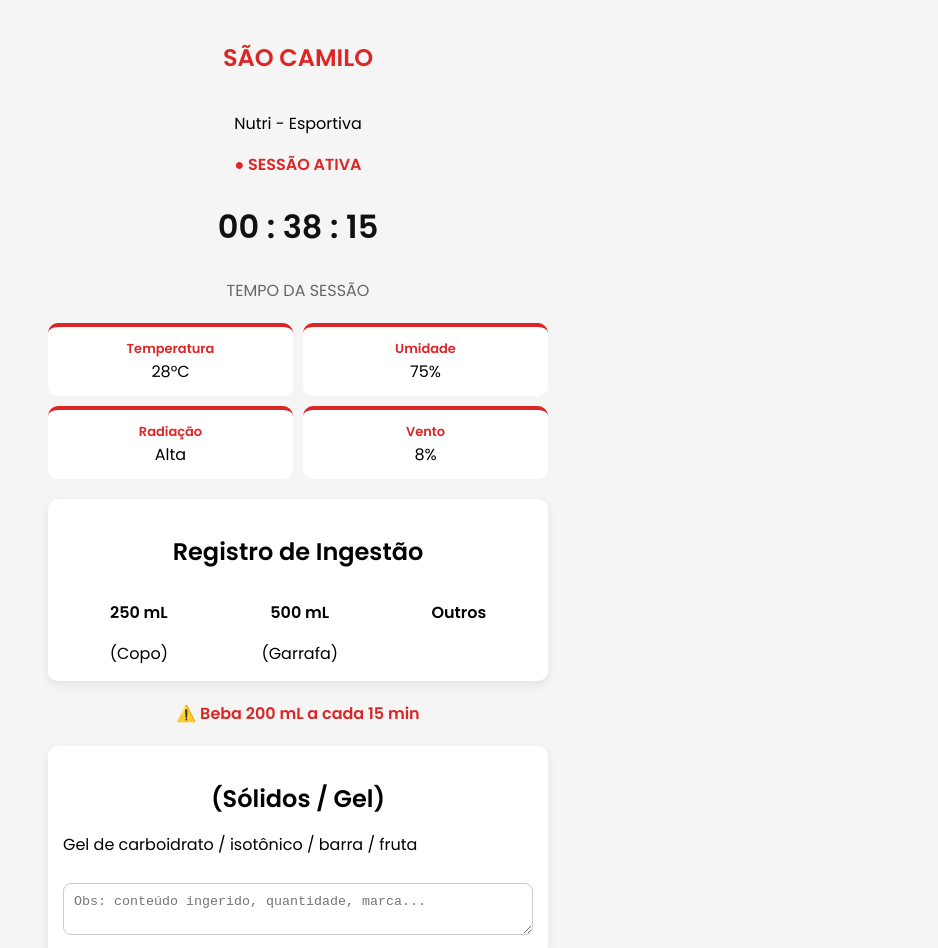
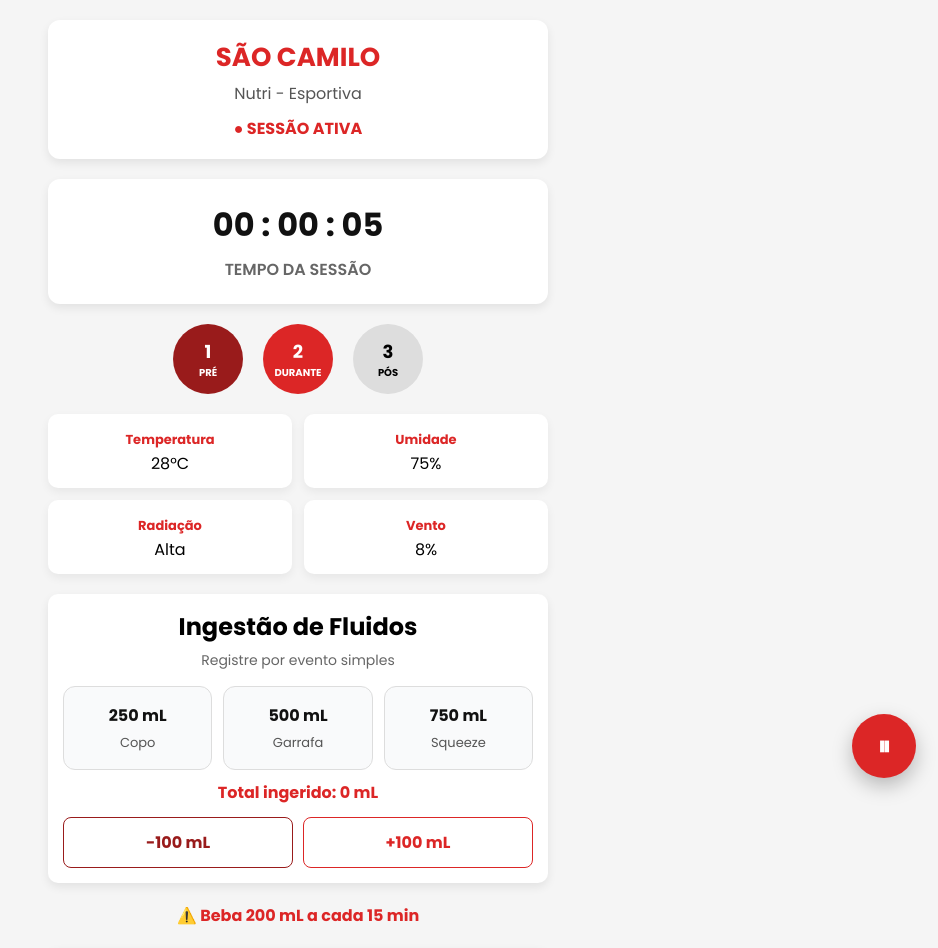
Before and after one commit to PI-Sao-Camilo-2026/PI-Sao-Camilo, a React (Vite) app in the folder frontend/: page /sessao in a window 1280 px wide. Shown: the top 948 px of the page, without its empty margins (342-1280 px from the left). Built offline with nearby package versions, Linux system fonts and the light colour scheme.

Commit message:
Pagina de pre-sessao e sessao continuacao

```diff
--- a/frontend/src/css/Sessao.css
+++ b/frontend/src/css/Sessao.css
@@ -1,4 +1,12 @@
-@import url('https://fonts.googleapis.com/css2?family=Poppins:wght@300;400;600&display=swap');
+@import url('https://fonts.googleapis.com/css2?family=Poppins:wght@300;400;600;700&display=swap');
+
+* {
+  box-sizing: border-box;
+}
+
+body {
+  margin: 0;
+}
 
 .sessao-container {
   font-family: 'Poppins', sans-serif;
@@ -9,41 +17,107 @@
 
 /* HEADER */
 .top {
+  display: flex;
+  flex-direction: column;
+  align-items: center;
   text-align: center;
-  margin-bottom: 20px;
+  background: white;
+  border-radius: 12px;
+  padding: 18px;
+  margin: 0 auto 20px;
+  max-width: 500px;
+  box-shadow: 0 4px 10px rgba(0,0,0,0.08);
 }
 
 .top h2 {
+  margin: 0;
   color: #dc2626;
+  font-size: 26px;
 }
 
-.active {
+.top p {
+  margin: 4px 0 10px;
+  color: #555;
+}
+
+.session {
   color: #dc2626;
   font-weight: bold;
 }
 
+.session.paused {
+  color: #ca8a04;
+}
+
 /* TEMPO */
 .tempo {
+  background: white;
   text-align: center;
-  margin-bottom: 20px;
+  border-radius: 12px;
+  padding: 22px 18px;
+  max-width: 500px;
+  margin: 0 auto 20px;
+  box-shadow: 0 4px 10px rgba(0,0,0,0.08);
 }
 
 .tempo h1 {
-  font-size: 32px;
+  font-size: 36px;
   color: #111;
+  margin: 0;
 }
 
 .tempo p {
   color: #666;
+  margin: 8px 0 0;
+  font-weight: 600;
+}
+
+/* STEPS */
+.steps {
+  display: flex;
+  gap: 20px;
+  margin-bottom: 20px;
+  justify-content: center;
+}
+
+.step {
+  width: 70px;
+  height: 70px;
+  border-radius: 50%;
+  background: #ddd;
+  display: flex;
+  flex-direction: column;
+  align-items: center;
+  justify-content: center;
+  font-weight: bold;
+}
+
+.step span {
+  font-size: 18px;
+}
+
+.step p {
+  font-size: 10px;
+  margin: 0;
+}
+
+.step.active {
+  background: #dc2626;
+  color: white;
+}
+
+.step.done {
+  background: #991b1b;
+  color: white;
 }
 
 /* CLIMA */
 .clima {
   display: grid;
   grid-template-columns: repeat(2, 1fr);
-  gap: 10px;
+  gap: 12px;
   max-width: 500px;
-  margin: 0 auto 20px auto;
+  margin: 0 auto 20px;
 }
 
 .clima div {
@@ -51,38 +125,115 @@
   padding: 12px;
   border-radius: 10px;
   text-align: center;
-  border-top: 4px solid #dc2626;
+  box-shadow: 0 4px 10px rgba(0,0,0,0.06);
 }
 
 .clima strong {
-  display: block;
   color: #dc2626;
-}
-
-.clima span {
-  font-size: 16px;
+  font-size: 13px;
 }
 
 /* BOX */
 .box {
   background: white;
-  padding: 15px;
-  border-radius: 10px;
+  padding: 20px;
+  border-radius: 12px;
   margin-bottom: 20px;
   max-width: 500px;
   margin-left: auto;
   margin-right: auto;
+  box-shadow: 0 4px 10px rgba(0,0,0,0.08);
+}
+
+.box h2 {
+  text-align: center;
+  margin: 0 0 6px;
+}
+
+.subtitle {
+  text-align: center;
+  color: #666;
+  margin: 0 0 15px;
+  font-size: 14px;
 }
 
 /* INGESTÃO */
 .ingestao {
-  display: flex;
-  justify-content: space-around;
-  text-align: center;
+  display: grid;
+  grid-template-columns: repeat(3, 1fr);
+  gap: 11px;
 }
 
-.ingestao p {
+.ingestao button {
+  background: #f9fafb;
+  border: 1px solid #ddd;
+  border-radius: 12px;
+  padding: 16px 8px;
+  cursor: pointer;
+  font-family: 'Poppins', sans-serif;
+  transition: 0.2s;
+}
+
+.ingestao button:hover {
+  background: #fee2e2;
+  border-color: #dc2626;
+  transform: translateY(-2px);
+}
+
+.ingestao button strong {
+  display: block;
+  font-size: 16px;
+  color: #111;
+  margin-bottom: 5px;
+}
+
+.ingestao button span {
+  color: #555;
+  font-size: 13px;
+}
+
+/* TOTAL */
+.total {
+  margin-top: 18px;
+  text-align: center;
   font-weight: bold;
+  color: #dc2626;
+}
+
+/* AÇÕES +100 -100 */
+.acoes-fluido {
+  display: flex;
+  gap: 10px;
+  margin-top: 12px;
+}
+
+.acoes-fluido button {
+  flex: 1;
+  padding: 12px;
+  border-radius: 8px;
+  border: 1px solid #dc2626;
+  background: white;
+  color: #dc2626;
+  font-size: 16px;
+  font-weight: bold;
+  cursor: pointer;
+  font-family: 'Poppins', sans-serif;
+  transition: 0.2s;
+}
+
+.acoes-fluido button:hover {
+  background: #dc2626;
+  color: white;
+}
+
+.acoes-fluido button:first-child {
+  border-color: #991b1b;
+  color: #991b1b;
+}
+
+.acoes-fluido button:first-child:hover {
+  background: #991b1b;
+  color: white;
 }
 
 /* ALERTA */
@@ -90,32 +241,87 @@
   text-align: center;
   color: #dc2626;
   font-weight: bold;
-  margin-bottom: 20px;
+  margin: 0 auto 20px;
+  max-width: 500px;
 }
 
-/* TEXTAREA */
-textarea {
-  width: 100%;
+/* HINT */
+.hint {
+  font-size: 12px;
+  color: #777;
   margin-top: 10px;
-  padding: 10px;
-  border-radius: 8px;
-  border: 1px solid #ccc;
+  text-align: center;
 }
 
-/* BOTÃO */
+/* BOTÃO FINAL */
 .encerrar {
-  display: block;
   width: 100%;
-  max-width: 500px;
-  margin: 0 auto;
   padding: 15px;
   background: #dc2626;
   color: white;
   border: none;
   border-radius: 12px;
+  font-size: 16px;
   cursor: pointer;
+  max-width: 500px;
+  display: block;
+  margin: 0 auto;
+  font-family: 'Poppins', sans-serif;
+  font-weight: bold;
 }
 
 .encerrar:hover {
   background: #991b1b;
 }
+
+/* BOTÃO FLUTUANTE PAUSAR / CONTINUAR */
+.floating-btn {
+  position: fixed;
+  right: 22px;
+  bottom: 22px;
+
+  width: 64px;
+  height: 64px;
+
+  border-radius: 50%;
+  border: none;
+
+  background: #dc2626;
+  color: white;
+
+  font-size: 26px;
+  font-weight: bold;
+
+  display: flex;
+  align-items: center;
+  justify-content: center;
+
+  cursor: pointer;
+  z-index: 999;
+
+  box-shadow: 0 8px 20px rgba(0,0,0,0.25);
+  transition: 0.2s;
+}
+
+.floating-btn:hover {
+  background: #991b1b;
+  transform: scale(1.08);
+}
+
+.floating-btn.paused {
+  background: #ca8a04;
+}
+
+.floating-btn.paused:hover {
+  background: #a16207;
+}
+
+@media (max-width: 500px) {
+  .ingestao {
+    grid-template-columns: 1fr;
+  }
+
+  .tempo h1 {
+    font-size: 30px;
+  }
+}
--- a/frontend/src/views/PreSessao.jsx
+++ b/frontend/src/views/PreSessao.jsx
@@ -3,19 +3,24 @@
 
 export default function Home() {
   const navigate = useNavigate();
+
+  const iniciarSessao = () => {
+    const inicio = Date.now();
+    localStorage.setItem("inicioSessao", inicio);
+    navigate("/sessao");
+  };
+
   return (
     <div className="container">
 
-      {/* HEADER */}
       <header className="top">
         <div>
           <h2>SÃO CAMILO</h2>
           <p>Nutri - Esportiva</p>
         </div>
-        <div className="session">● SESSÃO ATIVA</div>
+        <div className="session">● PRÉ-SESSÃO</div>
       </header>
 
-       {/* CLIMA */}
       <section className="clima">
         <div><strong>Temperatura</strong><br />31°C</div>
         <div><strong>Umidade</strong><br />68%</div>
@@ -23,15 +28,12 @@
         <div><strong>Vento</strong><br />12%</div>
       </section>
 
-      {/* BOAS-VINDAS */}
       <section className="welcome">
         <h1>Olá, Atleta!</h1>
         <p>Pronto para iniciar uma nova avaliação?</p>
       </section>
 
-      {/* ETAPAS */}
       <section className="steps">
-
         <div className="step active">
           <span>1</span>
           <p>PRÉ</p>
@@ -46,10 +48,8 @@
           <span>3</span>
           <p>PÓS</p>
         </div>
-
       </section>
 
-      {/* CHECKLIST */}
       <section className="box">
         <h2>Checklist de Padronização</h2>
 
@@ -59,27 +59,26 @@
         <label><input type="checkbox" /> Pesagem no horário relativo ao treino?</label>
       </section>
 
-      {/* HIDRATAÇÃO */}
       <section className="box">
         <h2>Coloração da urina</h2>
 
         <div className="scale">
-          {[1,2,3,4,5,6,7,8].map(n => (
+          {[1, 2, 3, 4, 5, 6, 7, 8].map((n) => (
             <div key={n} className="scale-box">{n}</div>
           ))}
         </div>
 
-        <p className="alert red">ATENÇÃO: BEBA ÁGUA! VOCÊ ESTÁ MUITO DESIDRATADO</p>
+        <p className="alert red">
+          ATENÇÃO: BEBA ÁGUA! VOCÊ ESTÁ MUITO DESIDRATADO
+        </p>
       </section>
 
-      {/* INPUT PESO */}
       <section className="box">
-        <h2>Peso (kg)</h2>
+        <h2>Peso pré-sessão (kg)</h2>
         <input type="text" placeholder="Ex: 73,6" className="input" />
       </section>
 
-      {/* BOTÃO */}
-      <button className="start" onClick={() => navigate("/sessao")}>
+      <button className="start" onClick={iniciarSessao}>
         INICIAR SESSÃO DE TREINO
       </button>
 
--- a/frontend/src/views/Sessao.jsx
+++ b/frontend/src/views/Sessao.jsx
@@ -1,75 +1,224 @@
 import "../css/Sessao.css";
 import { useNavigate } from "react-router-dom";
+import { useEffect, useState } from "react";
 
 export default function Sessao() {
   const navigate = useNavigate();
 
+  const [total, setTotal] = useState(0);
+  const [urina, setUrina] = useState(0);
+  const [tempo, setTempo] = useState(0);
+  const [pausado, setPausado] = useState(false);
+
+  useEffect(() => {
+    let inicio = localStorage.getItem("inicioSessao");
+
+    if (!inicio) {
+      inicio = Date.now().toString();
+      localStorage.setItem("inicioSessao", inicio);
+    }
+
+    const intervalo = setInterval(() => {
+      if (!pausado) {
+        const agora = Date.now();
+        const tempoPausado = Number(localStorage.getItem("tempoPausado") || 0);
+        const segundos = Math.floor(
+          (agora - Number(inicio) - tempoPausado) / 1000
+        );
+
+        setTempo(segundos);
+      }
+    }, 1000);
+
+    return () => clearInterval(intervalo);
+  }, [pausado]);
+
+  const pausarOuContinuar = () => {
+    if (!pausado) {
+      localStorage.setItem("inicioPausa", Date.now().toString());
+      setPausado(true);
+    } else {
+      const inicioPausa = Number(localStorage.getItem("inicioPausa"));
+      const tempoPausadoAnterior = Number(
+        localStorage.getItem("tempoPausado") || 0
+      );
+      const novaPausa = Date.now() - inicioPausa;
+
+      localStorage.setItem(
+        "tempoPausado",
+        (tempoPausadoAnterior + novaPausa).toString()
+      );
+
+      localStorage.removeItem("inicioPausa");
+      setPausado(false);
+    }
+  };
+
+  const formatarTempo = (segundos) => {
+    const horas = Math.floor(segundos / 3600);
+    const minutos = Math.floor((segundos % 3600) / 60);
+    const seg = segundos % 60;
+
+    return `${String(horas).padStart(2, "0")} : ${String(minutos).padStart(
+      2,
+      "0"
+    )} : ${String(seg).padStart(2, "0")}`;
+  };
+
+  const alterarValor = (setState, ml) => {
+    setState((prev) => Math.max(0, prev + ml));
+  };
+
+  const encerrarSessao = () => {
+    localStorage.setItem("tempoFinalSessao", tempo.toString());
+    localStorage.removeItem("inicioSessao");
+    localStorage.removeItem("inicioPausa");
+    localStorage.removeItem("tempoPausado");
+    navigate("/possessao");
+  };
+
   return (
     <div className="sessao-container">
-
-      {/* HEADER */}
       <header className="top">
         <h2>SÃO CAMILO</h2>
         <p>Nutri - Esportiva</p>
-        <span className="active">● SESSÃO ATIVA</span>
+
+        <div className={pausado ? "session paused" : "session"}>
+          ● {pausado ? "SESSÃO PAUSADA" : "SESSÃO ATIVA"}
+        </div>
       </header>
 
-      {/* TEMPO */}
       <section className="tempo">
-        <h1>00 : 38 : 15</h1>
+        <h1>{formatarTempo(tempo)}</h1>
         <p>TEMPO DA SESSÃO</p>
       </section>
 
-      {/* CLIMA */}
-      <section className="clima">
-        <div><strong>Temperatura</strong><span>28°C</span></div>
-        <div><strong>Umidade</strong><span>75%</span></div>
-        <div><strong>Radiação</strong><span>Alta</span></div>
-        <div><strong>Vento</strong><span>8%</span></div>
+      <section className="steps">
+        <div className="step done">
+          <span>1</span>
+          <p>PRÉ</p>
+        </div>
+
+        <div className="step active">
+          <span>2</span>
+          <p>DURANTE</p>
+        </div>
+
+        <div className="step">
+          <span>3</span>
+          <p>PÓS</p>
+        </div>
       </section>
 
-      {/* INGESTÃO */}
-      <section className="box">
-        <h2>Registro de Ingestão</h2>
-
-        <div className="ingestao">
+      <section className="clima">
         <div>
-            <p>250 mL</p>
-            <span>(Copo)</span>
+          <strong>Temperatura</strong>
+          <br />
+          28°C
         </div>
 
         <div>
-            <p>500 mL</p>
-            <span>(Garrafa)</span>
+          <strong>Umidade</strong>
+          <br />
+          75%
         </div>
 
         <div>
-            <p>Outros</p>
+          <strong>Radiação</strong>
+          <br />
+          Alta
         </div>
+
+        <div>
+          <strong>Vento</strong>
+          <br />
+          8%
         </div>
       </section>
 
-      {/* ALERTA */}
-      <section className="alerta">
-        ⚠️ Beba 200 mL a cada 15 min
+      <section className="box">
+        <h2>Ingestão de Fluidos</h2>
+        <p className="subtitle">Registre por evento simples</p>
+
+        <div className="ingestao">
+          <button type="button" onClick={() => alterarValor(setTotal, 250)}>
+            <strong>250 mL</strong>
+            <span>Copo</span>
+          </button>
+
+          <button type="button" onClick={() => alterarValor(setTotal, 500)}>
+            <strong>500 mL</strong>
+            <span>Garrafa</span>
+          </button>
+
+          <button type="button" onClick={() => alterarValor(setTotal, 750)}>
+            <strong>750 mL</strong>
+            <span>Squeeze</span>
+          </button>
+        </div>
+
+        <p className="total">Total ingerido: {total} mL</p>
+
+        <div className="acoes-fluido">
+          <button type="button" onClick={() => alterarValor(setTotal, -100)}>
+            -100 mL
+          </button>
+
+          <button type="button" onClick={() => alterarValor(setTotal, 100)}>
+            +100 mL
+          </button>
+        </div>
       </section>
 
-      {/* ALIMENTAÇÃO */}
+      <section className="alerta">⚠️ Beba 200 mL a cada 15 min</section>
+
       <section className="box">
-        <h2>(Sólidos / Gel)</h2>
-        <p>Gel de carboidrato / isotônico / barra / fruta</p>
+        <h2>Volume urinário</h2>
+        <p className="subtitle">Quando aplicável</p>
 
-        <textarea placeholder="Obs: conteúdo ingerido, quantidade, marca..." />
+        <div className="ingestao">
+          <button type="button" onClick={() => alterarValor(setUrina, 100)}>
+            <strong>100 mL</strong>
+            <span>Pouco</span>
+          </button>
+
+          <button type="button" onClick={() => alterarValor(setUrina, 250)}>
+            <strong>250 mL</strong>
+            <span>Médio</span>
+          </button>
+
+          <button type="button" onClick={() => alterarValor(setUrina, 500)}>
+            <strong>500 mL</strong>
+            <span>Alto</span>
+          </button>
+        </div>
+
+        <p className="total">Volume urinário: {urina} mL</p>
+
+        <div className="acoes-fluido">
+          <button type="button" onClick={() => alterarValor(setUrina, -100)}>
+            -100 mL
+          </button>
+
+          <button type="button" onClick={() => alterarValor(setUrina, 100)}>
+            +100 mL
+          </button>
+        </div>
+
+        <p className="hint">Registrar apenas se houver micção durante a sessão.</p>
       </section>
 
-      {/* BOTÃO */}
-      <button
-        className="encerrar"
-        onClick={() => navigate("/possessao")}
-      >
-        ENCERRAR SESSÃO DE TREINO
+      <button className="encerrar" onClick={encerrarSessao}>
+        ENCERRAR SESSÃO
       </button>
 
+      <button
+        type="button"
+        className={pausado ? "floating-btn paused" : "floating-btn"}
+        onClick={pausarOuContinuar}
+      >
+        {pausado ? "▶" : "⏸"}
+      </button>
     </div>
   );
 }
```
Lines whose indentation alone changed are shown as unchanged.
